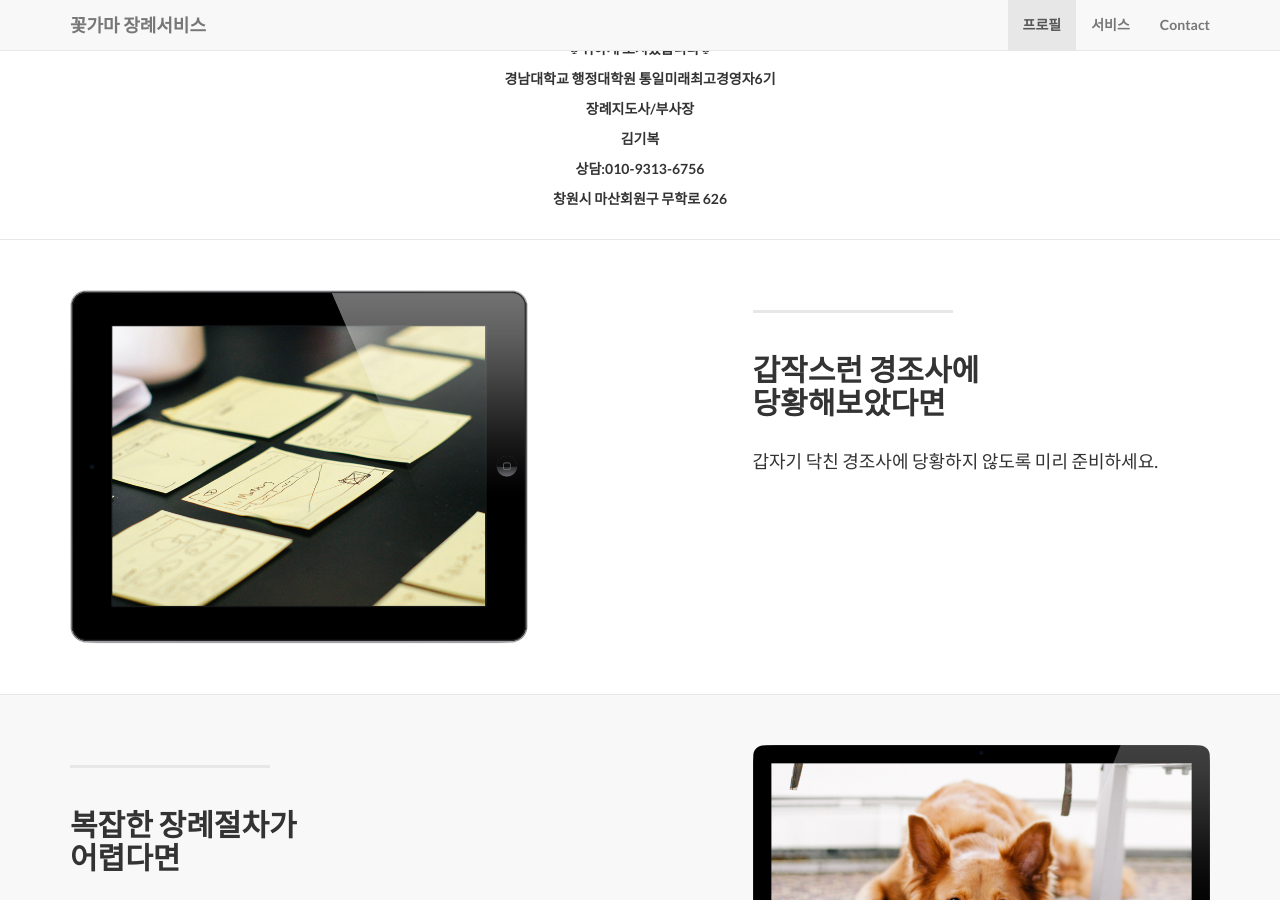
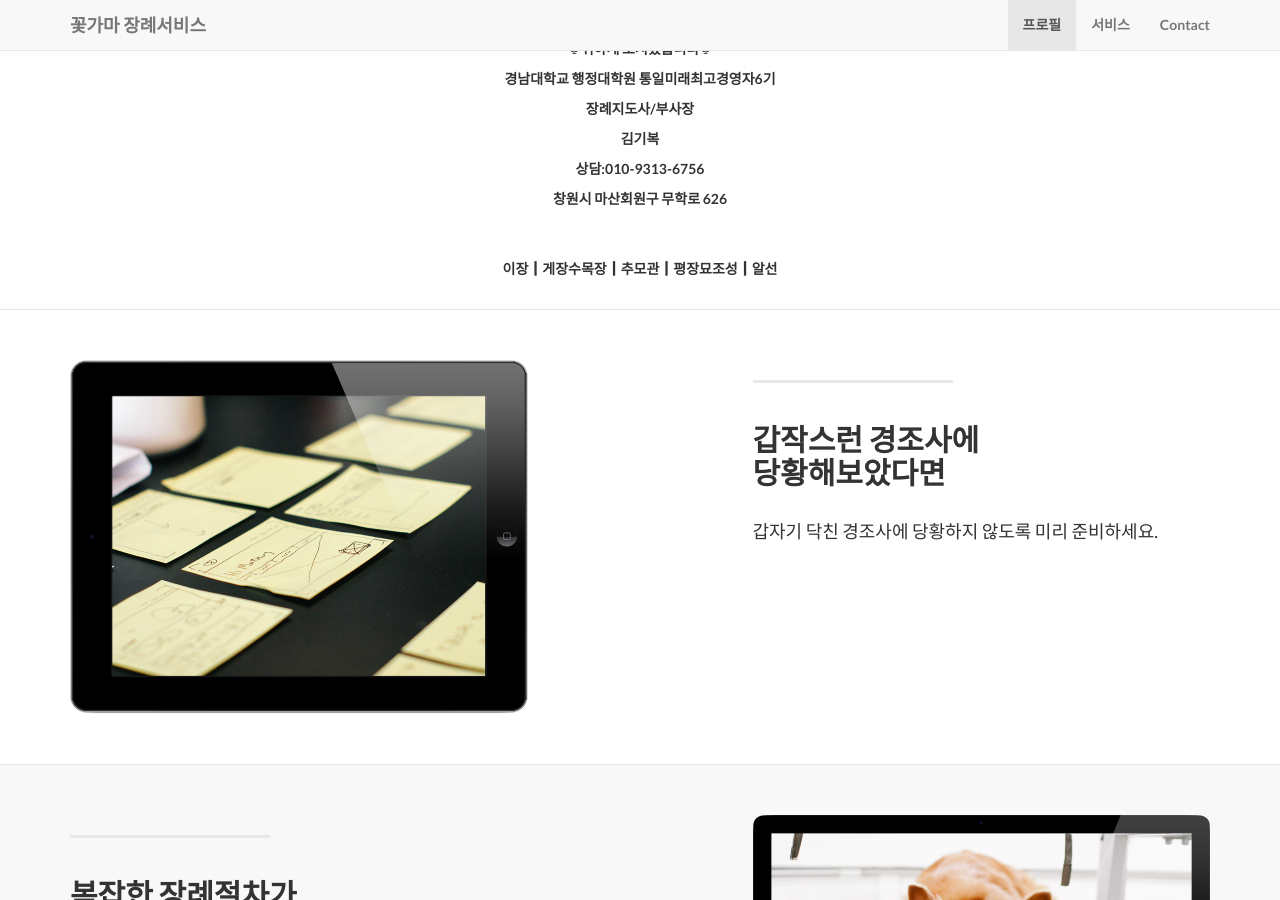
Before and after one commit to leevra/ggoggama, a Jekyll site: the page built from index.html, in a window 1280 px wide and 900 px high, scrolled down 888 px. Built offline with Jekyll 4.4.1, drawn with Linux system fonts in a browser that asks for light colours.

Commit message:
Update about.html

```diff
--- a/_includes/about.html
+++ b/_includes/about.html
@@ -11,6 +11,9 @@
                 <p>김기복</p>
                 <p>상담:010-9313-6756</p>
                 <p>창원시 마산회원구 무학로 626</p>
+                <br><br>
+                <p>이장┃게장수목장┃추모관┃평장묘조성┃알선</p>
+
 
                 <br/>
               </div>
```
